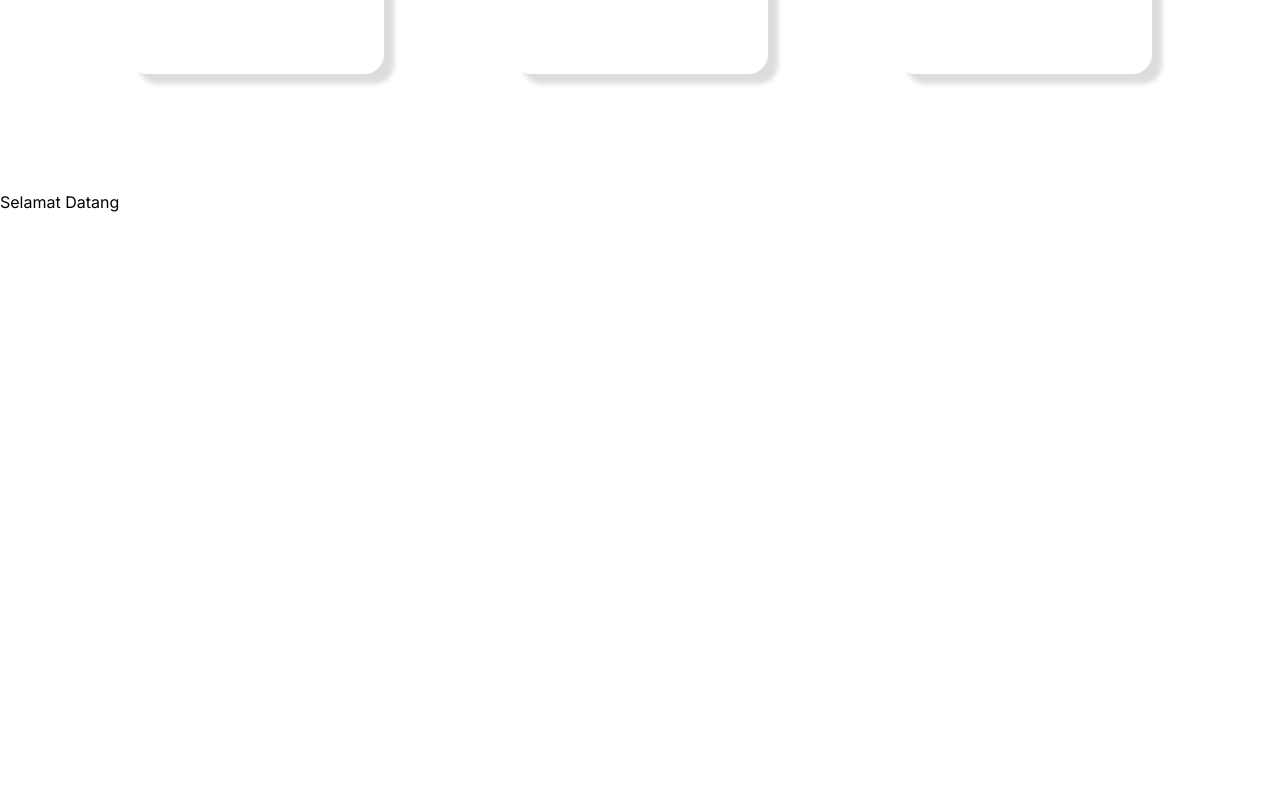
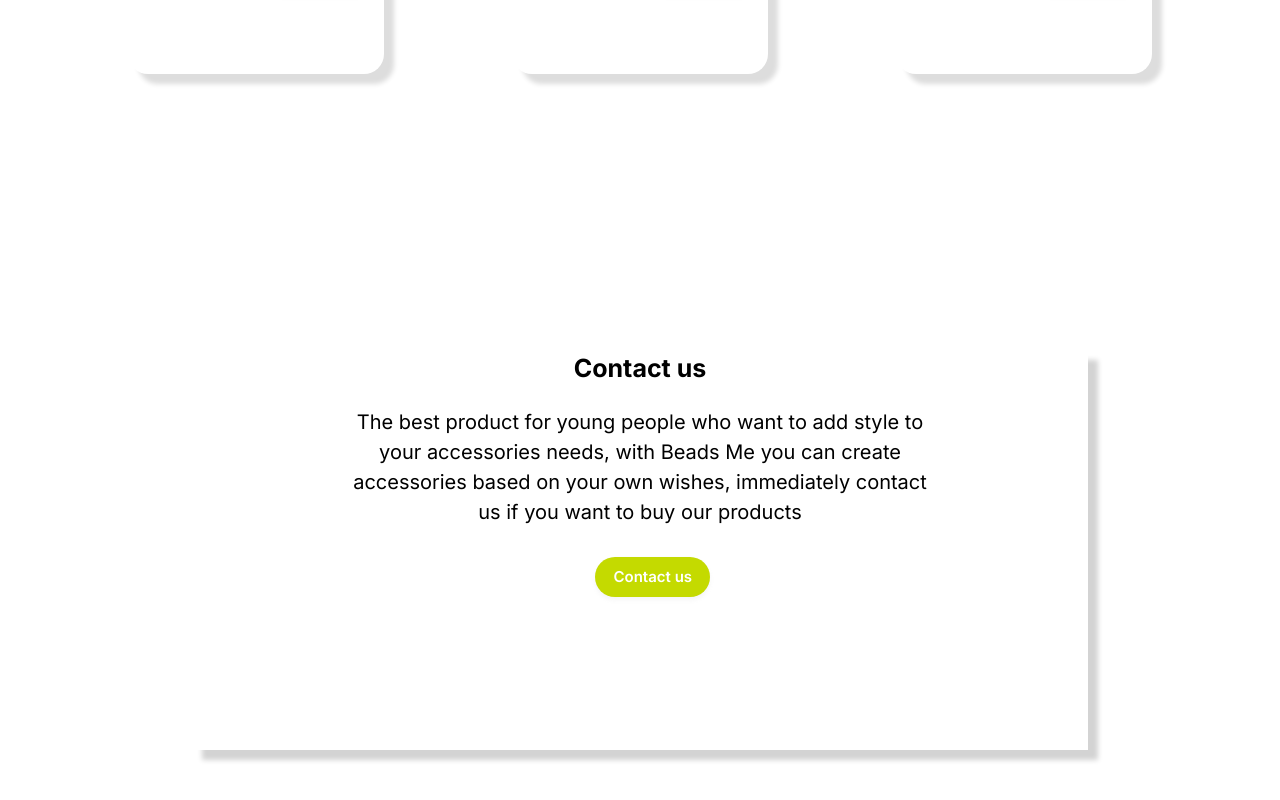
Before and after one commit to Zalefzn/beads, a Next.js app in the folder beads-project/: page / in a window 1280 px wide. Shown: the part 2078-2878 px from the top of the page. Before the commit the page ends 2292 px from the top, so only its background shows below. Built offline with nearby package versions, Linux system fonts and the light colour scheme.

Commit message:
[update terbaru]

```diff
--- a/beads-project/src/app/page.tsx
+++ b/beads-project/src/app/page.tsx
@@ -7,12 +7,23 @@
 
 export default function Home() {
   return (
-    <main className={Style.main}>
+    <>
+      <main className={Style.main}>
+        <head>
+           <title>Beads Me</title>
+           <link rel="icon" type="image/png" href="/logo.png"></link>
+           <meta charSet="UTF-8"></meta>
+           <meta name="description" content="Beads Me" />
+           <meta name="keywords" content="Beads Product" />
+           <meta name="author" content="Beads Me" />
+           <meta name="viewport" content="width=device-width, initial-scale=1.0"></meta>
+        </head>
+      </main>
         <Navbar />
         <Hero />
         <About />
         <Products />
         <Contact />
-    </main>
+    </>
   )
 }
--- a/beads-project/src/pages/Contact/Contact.tsx
+++ b/beads-project/src/pages/Contact/Contact.tsx
@@ -1,13 +1,23 @@
 'use client'
 
 import Image from 'next/image';
-
+import Link from 'next/link';
+import './contact.scss';
 
 const Contact = () => {
      return(
           <main className="contact">
                <section className="contact-content">
-                    <h1> Selamat Datang </h1>
+                    <section className="card-two-contact">
+                         <h2 className="contact-h2">Contact us</h2>
+                         <p className="contact-p">
+                         The best product for young people who want to add style to<br />
+                         your accessories needs, with Beads Me you can create<br />
+                         accessories based on your own wishes, immediately contact<br />
+                         us if you want to buy our products
+                         </p>
+                         <Link href="https://wa.me/081517831427?text=Hallo%20Kak!,%20Saya%20Ingin%20Membeli%20Produk%20Gantungan%20Dari%20Beads%20Me,%20apakah%20ada%20produknya%20?"><button className="btn-contact">Contact us</button></Link>
+                    </section>
                </section>
           </main>
      );
--- a/beads-project/src/pages/Contact/contact.scss
+++ b/beads-project/src/pages/Contact/contact.scss
@@ -0,0 +1,51 @@
+.contact{
+     height: 80vh;
+     width: auto;
+
+     .contact-content{
+          justify-content: center;
+          margin: 20vh 15vw;
+          position: static;
+          height: 50vh;
+          width: 70vw;
+          background-color: rgb(255, 255, 255);
+          box-shadow: 10px 10px 5px rgb(211, 211, 211);
+
+
+          .card-two-contact{
+               margin-top: 50px;
+               height: 50vh;
+               width: 70vw;
+               background-color: rgb(255, 255, 255);
+
+               .contact-h2{
+                    word-wrap: break-word;
+                    text-align: center;
+                    color: rgb(0, 0, 0);
+                    font-size: 25px;
+                    font-weight: bold;
+               }
+
+               .contact-p{
+                    margin-top: 20px;
+                    text-align: center;
+                    font-size: 20px;
+               }
+
+               .btn-contact{
+                    margin-top: 30px;
+                    text-align: center;
+                    margin-left: 45%;
+                    height: 5vh;
+                    width: 9vw;
+                    background-color: rgb(196, 218, 0);
+                    box-shadow: rgba(80, 80, 80, 0.04) 0 0 1px 0, rgba(155, 155, 155, 0.1) 0 3px 4px 0;
+                    color: white;
+                    font-size: 15px;
+                    font-weight: 600;
+                    border-radius: 50px;
+
+               }
+          }
+     }
+}
```
